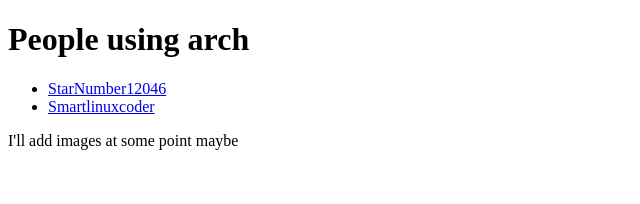
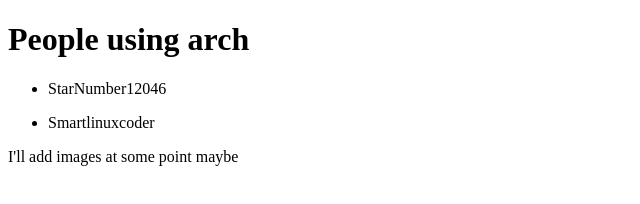
Before and after one commit to StarNumber12046/uses_arch.btw, a plain HTML site: page index.html in a window 1280 px wide. Shown: the whole page, without its empty margins (0-640 px from the left). Drawn offline with Linux system fonts and the light colour scheme.

Commit message:
Non-standard stuff :)

```diff
--- a/index.html
+++ b/index.html
@@ -8,8 +8,8 @@
 <body>
     <h1>People using arch</h1>
     <ul>
-      <li><a href="https://starnumber12046.github.io/">StarNumber12046</a></li>
-        <li><a href="https://smartlinux.xyz">Smartlinuxcoder</a></li>
+      <li><p href="https://starnumber12046.github.io/">StarNumber12046</p></li>
+        <li><p href="https://smartlinux.xyz">Smartlinuxcoder</p></li>
     </ul>
     <p>I'll add images at some point maybe</p>
 </body>
```
